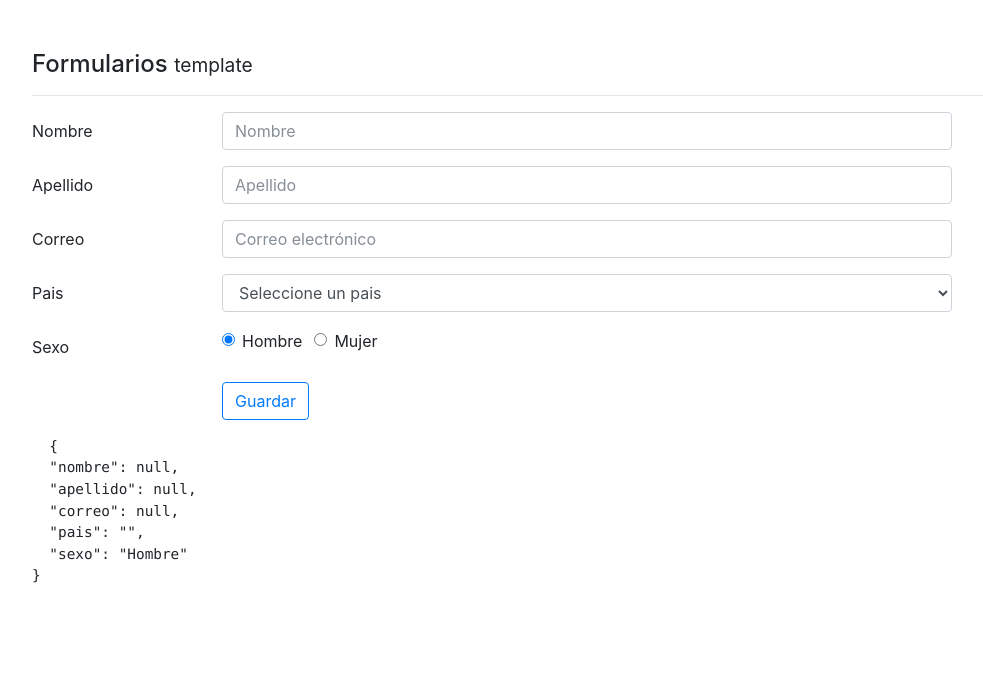
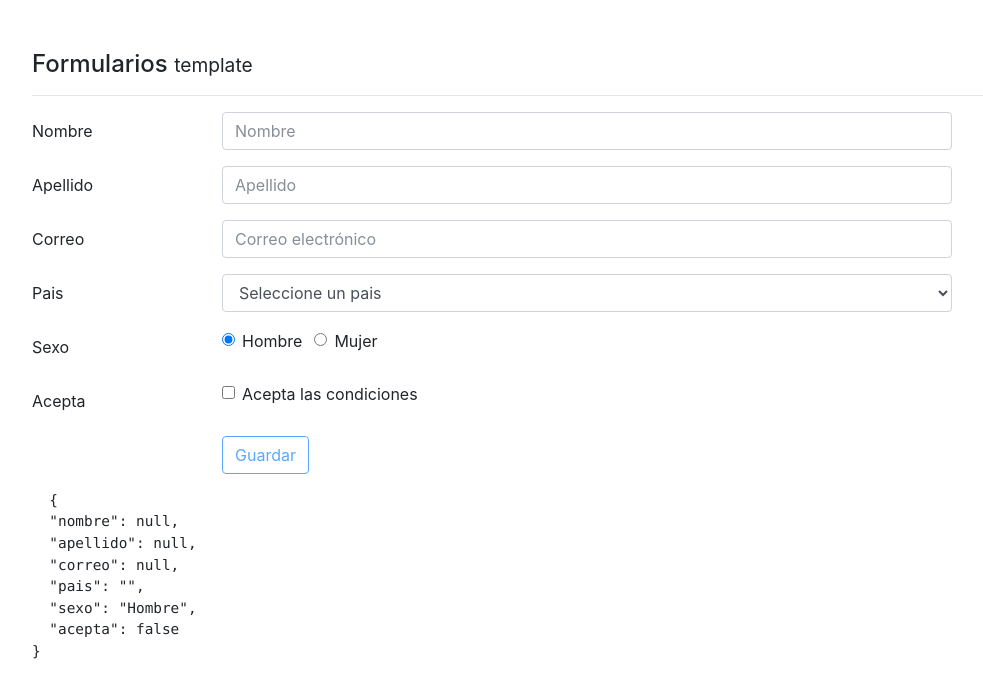
Before and after one commit to ernestoaguaysol/formularios, an Angular app: page / in a window 1280 px wide. Shown: the top 698 px of the page, without its empty margins (53-1036 px from the left). Built offline with nearby package versions, Linux system fonts and the light colour scheme.

Commit message:
radio and checkbox form

```diff
--- a/src/app/components/template/template.component.html
+++ b/src/app/components/template/template.component.html
@@ -96,19 +96,20 @@
       <label class="col-2 col-form-label">Sexo</label>
       <div class="col-md-8">
 
-        <div class="form-check form-check-inline">
+        <div class="form-check form-check-inline"
+              *ngFor="let s of sexos">
           <label class="form-check-label">
               <input
                 [(ngModel)]="usuario.sexo"
                 name="sexo"
-                value="Hombre"
+                [value]="s"
                 type="radio"
                 class="form-check-input"
                 >
-              Hombre
+              {{ s }}
           </label>
         </div>
-        <div class="form-check form-check-inline">
+        <!-- <div class="form-check form-check-inline">
             <label class="form-check-label">
                 <input
                   [(ngModel)]="usuario.sexo"
@@ -119,17 +120,35 @@
                   >
                 Mujer
             </label>
-        </div>
+        </div> -->
 
       </div>
 
   </div>
 
   <div class="form-group row">
+    <label class="col-2 col-form-label">Acepta</label>
+    <div class="col-md-8">
+        <div class="form-check">
+          <label class="form-check-label" for="defaultCheck1">
+              <input
+                    [(ngModel)]="usuario.acepta"
+                    name="acepta"
+                    class="form-check-input"
+                    type="checkbox"
+                    required
+                    >
+            Acepta las condiciones
+          </label>
+        </div>
+    </div>
+  </div>
+
+  <div class="form-group row">
     <label class="col-2 col-form-label">&nbsp;</label>
     <div class="input-group col-md-8">
-      <!-- [disabled]="!forma.valid" -->
       <button
+      [disabled]="!forma.valid"
         type="submit"
         class="btn btn-outline-primary">
         Guardar
--- a/src/app/components/template/template.component.ts
+++ b/src/app/components/template/template.component.ts
@@ -17,7 +17,8 @@ export class TemplateComponent implements OnInit {
     apellido: null,
     correo: null,
     pais: '',
-    sexo: 'Hombre'
+    sexo: 'Hombre',
+    acepta: false
   };
 
   paises = [{
@@ -28,6 +29,8 @@ export class TemplateComponent implements OnInit {
     codigo: 'ESP',
     nombre: 'España'
   }];
+
+  sexos: string[] = ['Hombre', 'Mujer'];
 
   constructor() { }
 
```
